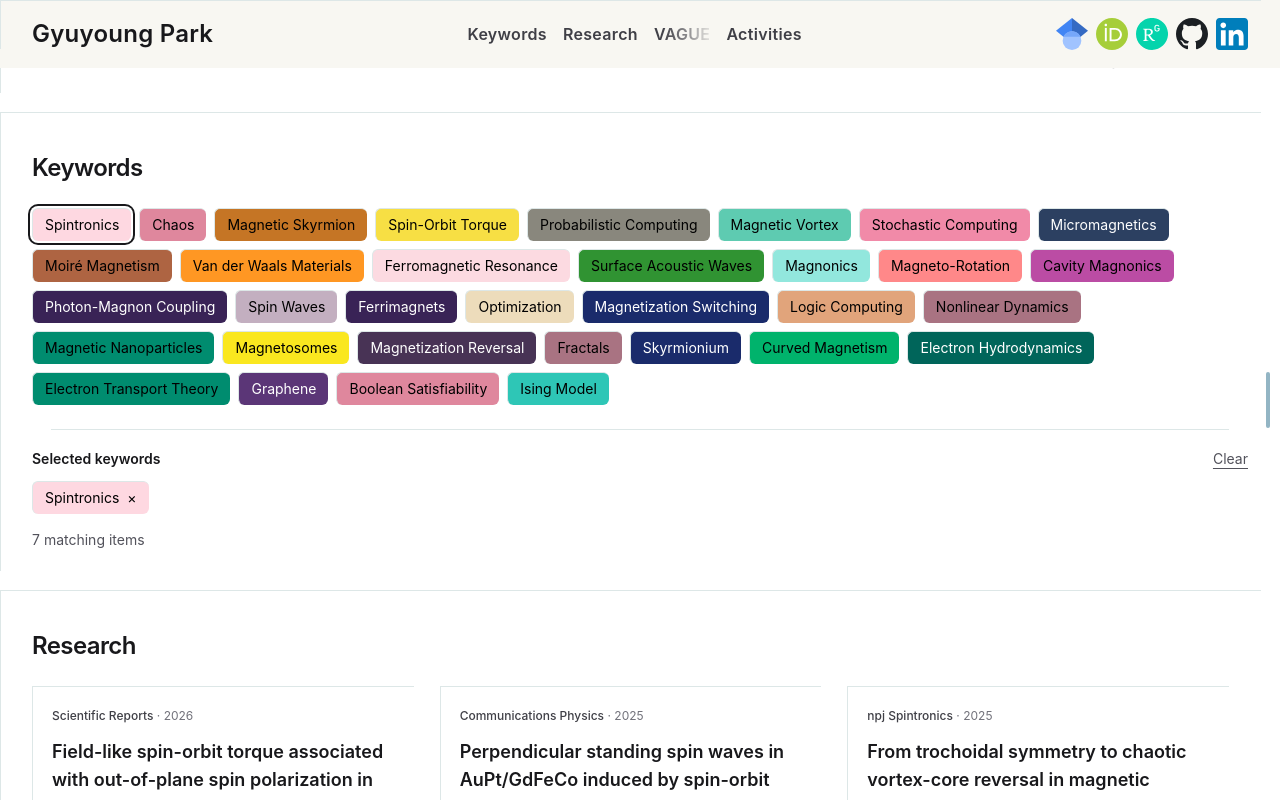
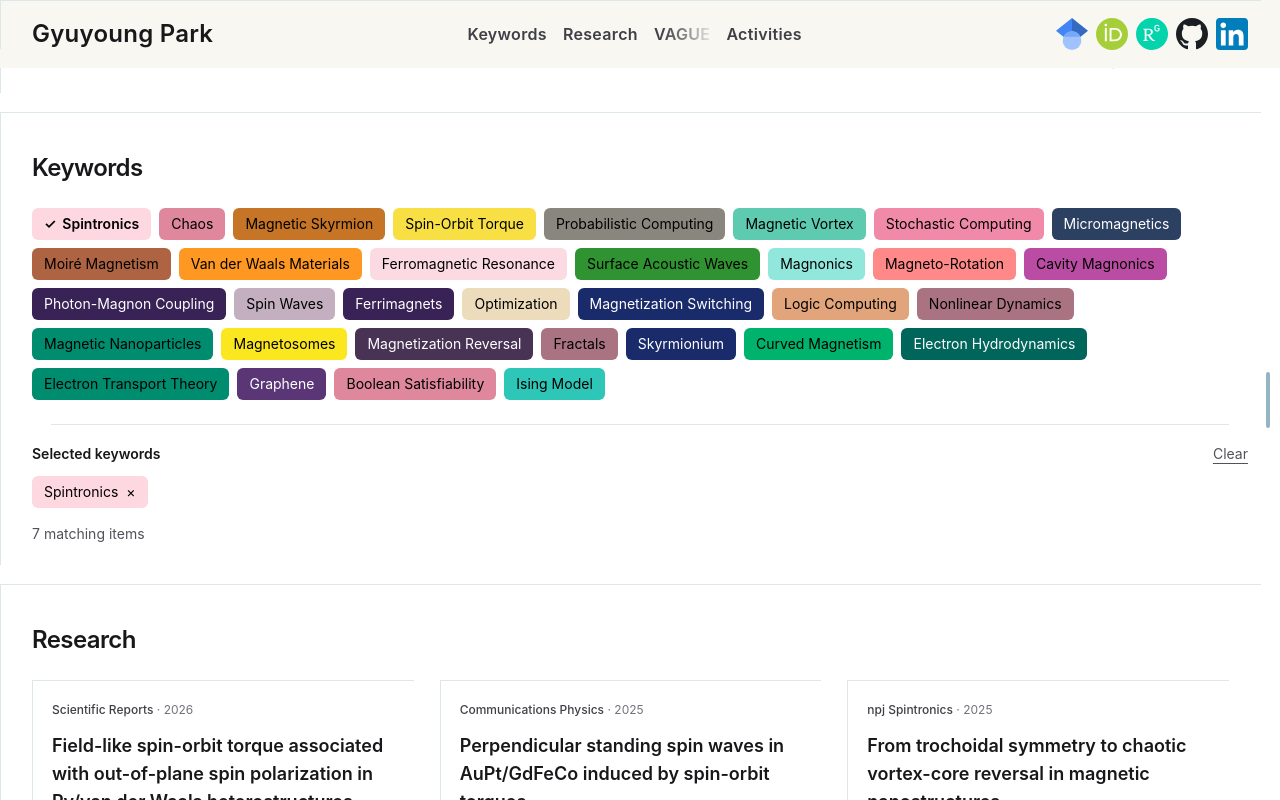
Before and after one commit to gyuyoungpark/gyuyoungpark.github.io, a React (Vite) app: page / in a window 1280 px wide. Both pictures are taken after a click on the button "Spintronics". Shown: the part 114-914 px from the top of the page. Built offline with nearby package versions, Linux system fonts and the light colour scheme; a web font is replaced by a local one.

Commit message:
Remove keyword borders and use the moire cover image

```diff
--- a/src/components/KeywordTags.tsx
+++ b/src/components/KeywordTags.tsx
@@ -28,7 +28,7 @@ export function KeywordTags({ tags = [], className }: {
                 target?.focus({ preventScroll: true });
               }
             }}
-            className="inline-flex max-w-full rounded-md border-l border-t border-zinc-300 px-3 py-1.5 text-sm leading-5 transition-shadow hover:ring-2 hover:ring-zinc-400 hover:ring-offset-2 focus-visible:outline-none focus-visible:ring-2 focus-visible:ring-zinc-900 focus-visible:ring-offset-2"
+            className="inline-flex max-w-full rounded-md border-0 px-3 py-1.5 text-sm leading-5 transition-opacity hover:opacity-80 focus-visible:outline-none focus-visible:ring-2 focus-visible:ring-zinc-900 focus-visible:ring-offset-2"
             style={keywordStyle(label)}>
             {label}
           </a>
--- a/src/components/TagCloud.tsx
+++ b/src/components/TagCloud.tsx
@@ -19,8 +19,10 @@ export function TagCloud({ selectedKeywords, matchingCount, onToggle, onClear }:
             return (
               <button key={keyword.id} type="button" onClick={() => onToggle(keyword.id)}
                 aria-pressed={isSelected}
-                className={`inline-flex w-fit rounded-md border-l border-t border-zinc-300 px-3 py-1.5 text-sm leading-5 transition-shadow hover:ring-2 hover:ring-zinc-400 hover:ring-offset-2 focus-visible:outline-none focus-visible:ring-2 focus-visible:ring-zinc-900 focus-visible:ring-offset-2 ${isSelected ? 'ring-2 ring-zinc-900 ring-offset-2' : ''}`}
-                style={keywordStyle(keyword.label)}>{keyword.label}</button>
+                className={`inline-flex w-fit items-center gap-1.5 rounded-md border-0 px-3 py-1.5 text-sm leading-5 transition-opacity hover:opacity-80 focus-visible:outline-none focus-visible:ring-2 focus-visible:ring-zinc-900 focus-visible:ring-offset-2 ${isSelected ? 'font-semibold' : ''}`}
+                style={keywordStyle(keyword.label)}>
+                {isSelected && <span aria-hidden="true">✓</span>}{keyword.label}
+              </button>
             );
           })}
         </div>
@@ -35,7 +37,7 @@ export function TagCloud({ selectedKeywords, matchingCount, onToggle, onClear }:
                     return (
                       <button key={id} type="button" onClick={() => onToggle(id)}
                         aria-label={`Remove ${label} keyword`}
-                        className="inline-flex items-center gap-2 rounded-md border-l border-t border-zinc-300 px-3 py-1.5 text-sm leading-5 hover:ring-2 hover:ring-zinc-400 hover:ring-offset-2 focus-visible:outline-none focus-visible:ring-2 focus-visible:ring-zinc-900 focus-visible:ring-offset-2"
+                        className="inline-flex items-center gap-2 rounded-md border-0 px-3 py-1.5 text-sm leading-5 transition-opacity hover:opacity-80 focus-visible:outline-none focus-visible:ring-2 focus-visible:ring-zinc-900 focus-visible:ring-offset-2"
                         style={keywordStyle(label)}>
                         {label}<span aria-hidden="true">×</span>
                       </button>
--- a/src/data/research-papers.json
+++ b/src/data/research-papers.json
@@ -26,8 +26,8 @@
     "date": "2026-08-13",
     "doi": "10.48550/arXiv.2608.13062",
     "url": "https://arxiv.org/abs/2608.13062",
-    "image": "/images/research/moire-chaos-2026.webp",
-    "imageAlt": "Moiré interlayer-exchange map and complementary magnetic-domain textures in twisted bilayer CrI3.",
+    "image": "/images/research/moire-chaos-2026-cover.png",
+    "imageAlt": "Moiré magnetic-domain patterns arranged in a perspective grid, with an enlarged red-and-blue domain texture.",
     "caption": "Competing interlayer exchange creates frustrated magnetic domains and sensitive relaxation dynamics.",
     "tags": [
       "Moiré Magnetism",
@@ -35,8 +35,8 @@
       "Van der Waals Materials",
       "Micromagnetics"
     ],
-    "figureNumber": "Figure 1",
-    "figureSourceUrl": "https://arxiv.org/html/2608.13062v1/fig1_new.png",
+    "figureNumber": "Cover image",
+    "figureSourceUrl": "/images/research/moire-chaos-2026-cover.png",
     "status": "preprint"
   },
   {
```
Also changed, not shown: 1 other file (tests, documents, lock files or other folders).
